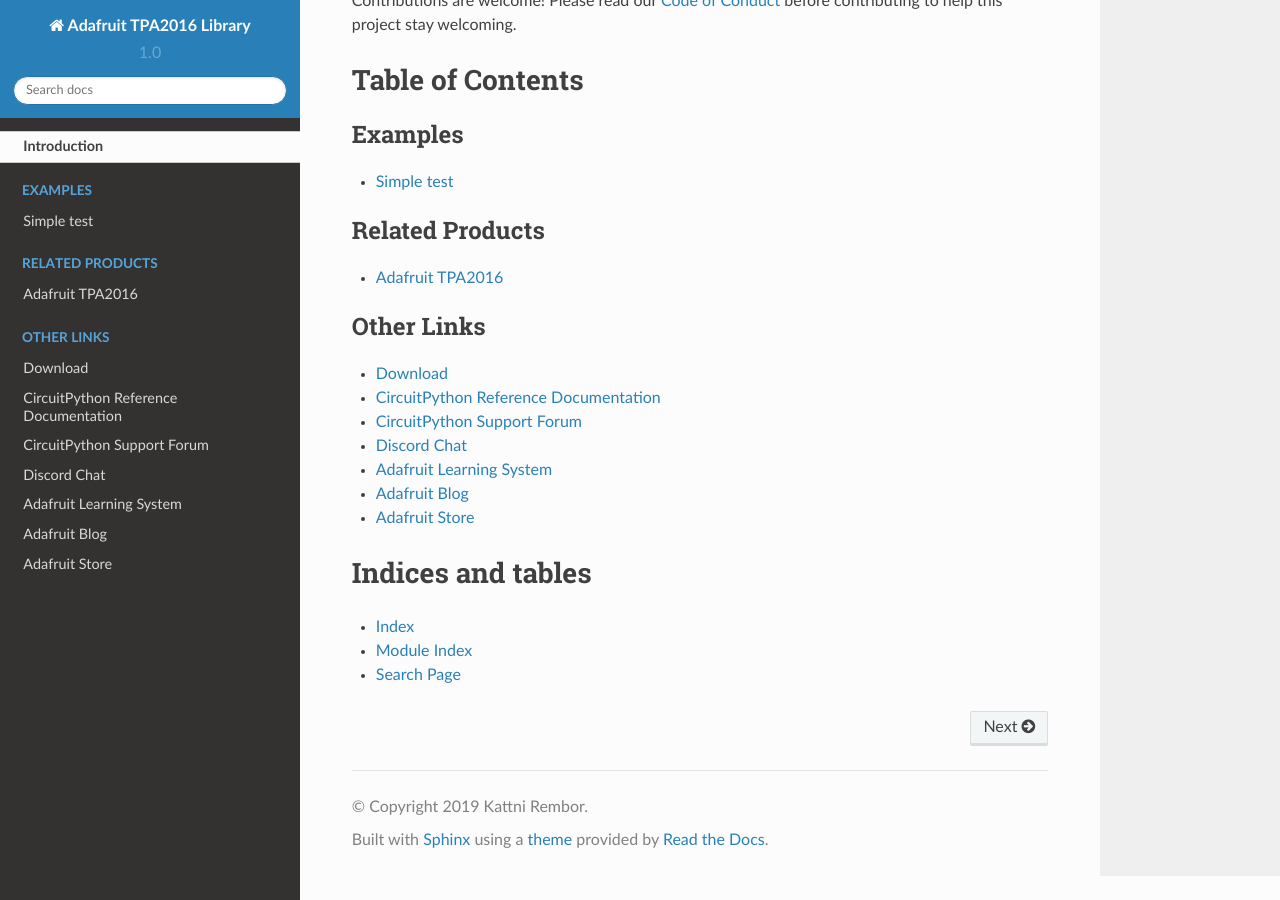
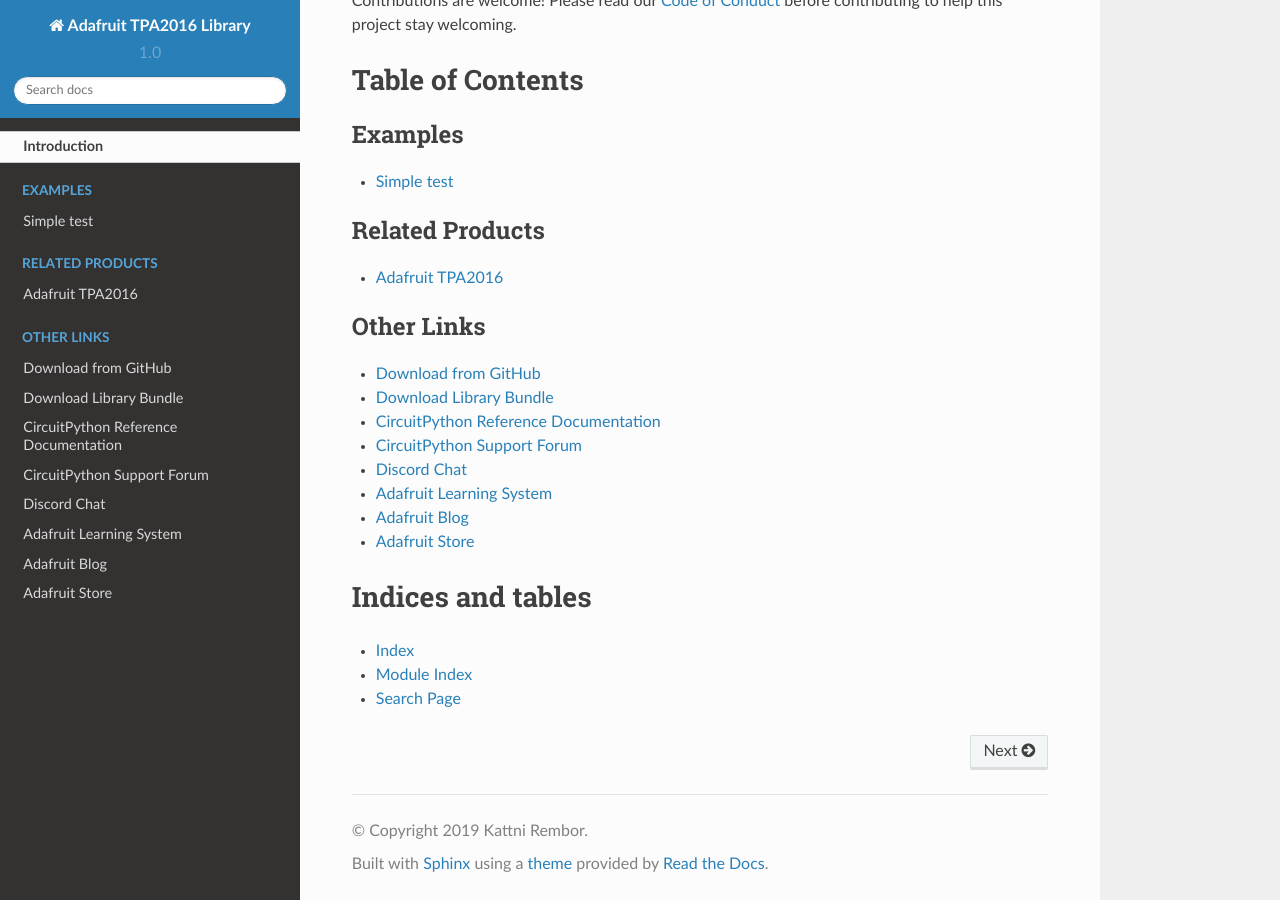
Before and after one commit to adafruit/Adafruit_CircuitPython_TPA2016, a Sphinx documentation site: the page built from docs/index.rst, in a window 1280 px wide and 900 px high, scrolled down 1478 px. Built offline with Sphinx 7.4.7 and the Read the Docs theme 2.0.0, drawn with Linux system fonts in a browser that asks for light colours.

Commit message:
Added cp.org link to index.rst

```diff
--- a/docs/index.rst
+++ b/docs/index.rst
@@ -32,7 +32,8 @@
 .. toctree::
     :caption: Other Links
 
-    Download <https://github.com/adafruit/adafruit_CircuitPython_TPA2016/releases/latest>
+    Download from GitHub <https://github.com/adafruit/adafruit_CircuitPython_TPA2016/releases/latest>
+    Download Library Bundle <https://circuitpython.org/libraries>
     CircuitPython Reference Documentation <https://docs.circuitpython.org>
     CircuitPython Support Forum <https://forums.adafruit.com/viewforum.php?f=60>
     Discord Chat <https://adafru.it/discord>
```
